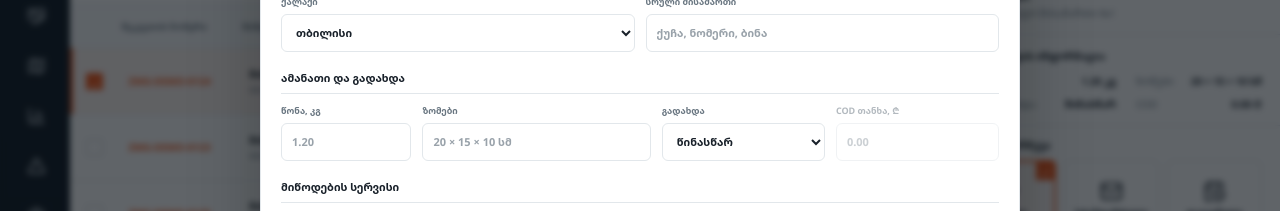
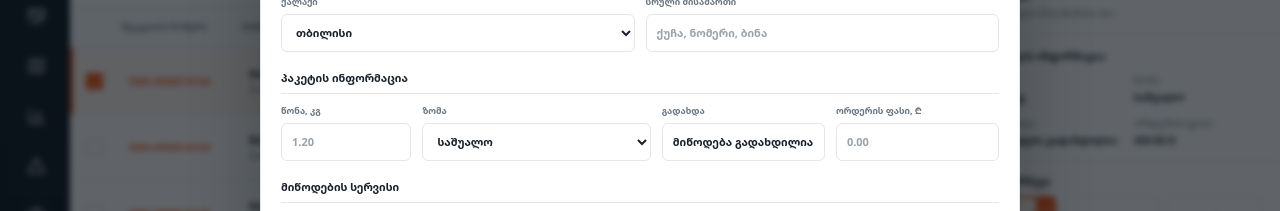
Before and after one commit to vashadzeeshota-hue/zoommer-delivery-services, a React (Vite) app: page / in a window 1280 px wide. Both pictures are taken after a click on the button "ორდერის დამატება". Shown: the part 292-503 px from the top of the page. Built offline with nearby package versions, Linux system fonts and the light colour scheme; no server answers.

Commit message:
feat: update package information fields

```diff
--- a/src/App.jsx
+++ b/src/App.jsx
@@ -56,6 +56,12 @@ function currentTbilisiTime(date = new Date()) {
     hourCycle: "h23",
   }).format(date);
 }
+
+const packageSizeLabels = {
+  small: "პატარა",
+  medium: "საშუალო",
+  large: "დიდი",
+};
 
 export default function App() {
   const [route, setRoute] = useState(readRoute);
@@ -273,9 +279,10 @@ export default function App() {
         status: "new",
         time,
         weight: `${Number(input.weightKg).toFixed(2)} კგ`,
-        size: input.dimensionsText,
-        payment: input.paymentMethod === "cod" ? "COD" : "წინასწარ",
-        cod: `${Number(input.codAmount || 0).toFixed(2)} ₾`,
+        sizeCode: input.packageSize,
+        size: packageSizeLabels[input.packageSize],
+        payment: "მიწოდება გადახდილია",
+        orderPrice: `${Number(input.orderPrice).toFixed(2)} ₾`,
         partnerTeam: null,
       };
 
--- a/src/app-data.js
+++ b/src/app-data.js
@@ -11,9 +11,10 @@ export const seedOrders = [
     status: "new",
     time: "10:41",
     weight: "1.20 კგ",
-    size: "20 × 15 × 10 სმ",
-    payment: "წინასწარ",
-    cod: "0.00 ₾",
+    sizeCode: "medium",
+    size: "საშუალო",
+    payment: "მიწოდება გადახდილია",
+    orderPrice: "499.00 ₾",
   },
   {
     id: "ZMG-DEMO-0123",
@@ -27,9 +28,10 @@ export const seedOrders = [
     status: "new",
     time: "10:42",
     weight: "0.80 კგ",
-    size: "18 × 12 × 8 სმ",
-    payment: "COD",
-    cod: "149.00 ₾",
+    sizeCode: "small",
+    size: "პატარა",
+    payment: "მიწოდება გადახდილია",
+    orderPrice: "149.00 ₾",
   },
   {
     id: "ZMG-DEMO-0125",
@@ -46,9 +48,10 @@ export const seedOrders = [
     status: "assigned",
     time: "10:39",
     weight: "2.40 კგ",
-    size: "30 × 22 × 12 სმ",
-    payment: "წინასწარ",
-    cod: "0.00 ₾",
+    sizeCode: "medium",
+    size: "საშუალო",
+    payment: "მიწოდება გადახდილია",
+    orderPrice: "899.00 ₾",
   },
   {
     id: "ZMG-DEMO-0126",
@@ -62,9 +65,10 @@ export const seedOrders = [
     status: "completed",
     time: "10:38",
     weight: "1.10 კგ",
-    size: "22 × 16 × 9 სმ",
-    payment: "წინასწარ",
-    cod: "0.00 ₾",
+    sizeCode: "medium",
+    size: "საშუალო",
+    payment: "მიწოდება გადახდილია",
+    orderPrice: "699.00 ₾",
   },
   {
     id: "ZMG-DEMO-0127",
@@ -78,9 +82,10 @@ export const seedOrders = [
     status: "exception",
     time: "16:37",
     weight: "0.55 კგ",
-    size: "16 × 10 × 7 სმ",
-    payment: "COD",
-    cod: "89.00 ₾",
+    sizeCode: "small",
+    size: "პატარა",
+    payment: "მიწოდება გადახდილია",
+    orderPrice: "89.00 ₾",
   },
   {
     id: "ZMG-DEMO-0128",
@@ -97,9 +102,10 @@ export const seedOrders = [
     status: "new",
     time: "10:36",
     weight: "3.20 კგ",
-    size: "38 × 26 × 15 სმ",
-    payment: "წინასწარ",
-    cod: "0.00 ₾",
+    sizeCode: "large",
+    size: "დიდი",
+    payment: "მიწოდება გადახდილია",
+    orderPrice: "1299.00 ₾",
   },
   {
     id: "ZMG-DEMO-0129",
@@ -113,9 +119,10 @@ export const seedOrders = [
     status: "assigned",
     time: "10:35",
     weight: "0.95 კგ",
-    size: "20 × 14 × 8 სმ",
-    payment: "COD",
-    cod: "219.00 ₾",
+    sizeCode: "small",
+    size: "პატარა",
+    payment: "მიწოდება გადახდილია",
+    orderPrice: "219.00 ₾",
   },
   {
     id: "ZMG-DEMO-0130",
@@ -129,9 +136,10 @@ export const seedOrders = [
     status: "transit",
     time: "16:34",
     weight: "1.85 კგ",
-    size: "28 × 19 × 10 სმ",
-    payment: "წინასწარ",
-    cod: "0.00 ₾",
+    sizeCode: "medium",
+    size: "საშუალო",
+    payment: "მიწოდება გადახდილია",
+    orderPrice: "749.00 ₾",
   },
   {
     id: "ZMG-DEMO-0131",
@@ -145,9 +153,10 @@ export const seedOrders = [
     status: "new",
     time: "10:33",
     weight: "0.70 კგ",
-    size: "17 × 11 × 8 სმ",
-    payment: "წინასწარ",
-    cod: "0.00 ₾",
+    sizeCode: "small",
+    size: "პატარა",
+    payment: "მიწოდება გადახდილია",
+    orderPrice: "329.00 ₾",
   },
 ];
 
--- a/src/app.css
+++ b/src/app.css
@@ -1010,17 +1010,21 @@ td small {
 
 .package-grid {
   display: grid;
-  gap: 6px 20px;
+  gap: 10px 16px;
   grid-template-columns: 1fr 1fr;
 }
 
 .package-grid span {
   display: flex;
-  justify-content: space-between;
+  align-items: flex-start;
+  flex-direction: column;
+  gap: 3px;
+  line-height: 1.35;
 }
 
 .package-grid b {
   color: var(--text);
+  overflow-wrap: anywhere;
 }
 
 .service-choice {
--- a/src/components/ManualOrderModal.jsx
+++ b/src/components/ManualOrderModal.jsx
@@ -43,9 +43,8 @@ function initialForm() {
     city: "თბილისი",
     address: "",
     weightKg: "",
-    dimensionsText: "",
-    paymentMethod: "prepaid",
-    codAmount: "",
+    packageSize: "medium",
+    orderPrice: "",
     service: "fast",
     providerCode: "quickshipper",
     scheduledDate: tomorrow(),
@@ -111,8 +110,8 @@ export function ManualOrderModal({ open, onClose, onSubmit }) {
       return;
     }
 
-    if (form.paymentMethod === "cod" && Number(form.codAmount) <= 0) {
-      setError("COD შეკვეთისთვის მიუთითეთ გადასახდელი თანხა.");
+    if (!Number.isFinite(Number(form.orderPrice)) || Number(form.orderPrice) < 0) {
+      setError("მიუთითეთ ორდერის სწორი ფასი.");
       return;
     }
 
@@ -120,7 +119,9 @@ export function ManualOrderModal({ open, onClose, onSubmit }) {
     const created = await onSubmit({
       ...form,
       weightKg: Number(form.weightKg),
-      codAmount: form.paymentMethod === "cod" ? Number(form.codAmount) : 0,
+      orderPrice: Number(form.orderPrice),
+      paymentMethod: "prepaid",
+      codAmount: 0,
     });
     setSubmitting(false);
 
@@ -191,26 +192,27 @@ export function ManualOrderModal({ open, onClose, onSubmit }) {
           </fieldset>
 
           <fieldset>
-            <legend>ამანათი და გადახდა</legend>
+            <legend>პაკეტის ინფორმაცია</legend>
             <div className="form-grid package-fields">
               <label>
                 წონა, კგ
                 <input required type="number" min="0.01" max="1000" step="0.01" value={form.weightKg} onInput={(event) => update("weightKg", event.currentTarget.value)} placeholder="1.20" data-testid="manual-weight" />
               </label>
               <label>
-                ზომები
-                <input required value={form.dimensionsText} onInput={(event) => update("dimensionsText", event.currentTarget.value)} placeholder="20 × 15 × 10 სმ" data-testid="manual-size" />
+                ზომა
+                <select value={form.packageSize} onChange={(event) => update("packageSize", event.target.value)} data-testid="manual-size">
+                  <option value="small">პატარა</option>
+                  <option value="medium">საშუალო</option>
+                  <option value="large">დიდი</option>
+                </select>
               </label>
               <label>
                 გადახდა
-                <select value={form.paymentMethod} onChange={(event) => update("paymentMethod", event.target.value)} data-testid="manual-payment">
-                  <option value="prepaid">წინასწარ</option>
-                  <option value="cod">COD</option>
-                </select>
+                <input value="მიწოდება გადახდილია" readOnly aria-readonly="true" data-testid="manual-payment" />
               </label>
-              <label className={form.paymentMethod === "cod" ? "" : "field-disabled"}>
-                COD თანხა, ₾
-                <input required={form.paymentMethod === "cod"} disabled={form.paymentMethod !== "cod"} type="number" min="0.01" step="0.01" value={form.codAmount} onInput={(event) => update("codAmount", event.currentTarget.value)} placeholder="0.00" data-testid="manual-cod" />
+              <label>
+                ორდერის ფასი, ₾
+                <input required type="number" min="0" step="0.01" value={form.orderPrice} onInput={(event) => update("orderPrice", event.currentTarget.value)} placeholder="0.00" data-testid="manual-order-price" />
               </label>
             </div>
           </fieldset>
--- a/src/pages/DashboardPages.jsx
+++ b/src/pages/DashboardPages.jsx
@@ -84,7 +84,7 @@ function printShippingLabel(shipment, order, onAction) {
 
   const packageInfo = printDocument.createElement("section");
   packageInfo.textContent = order
-    ? `${order.weight} • ${order.size} • ${order.payment} • COD ${order.cod}`
+    ? `${order.weight} • ${order.size} • ${order.payment} • ორდერის ფასი ${order.orderPrice}`
     : `სერვისი: ${shipment.service}`;
 
   const tracking = printDocument.createElement("div");
@@ -101,10 +101,10 @@ function printShippingLabel(shipment, order, onAction) {
 }
 
 function downloadOrdersCsv(orders, onAction) {
-  const columns = ["order_id", "recipient", "phone", "city", "address", "service", "status", "source"];
+  const columns = ["order_id", "recipient", "phone", "city", "address", "package_size", "order_price", "payment", "service", "status", "source"];
   const escape = (value) => `"${String(value ?? "").replaceAll('"', '""')}"`;
   const rows = orders.map((order) =>
-    [order.id, order.customer, order.phone, order.city, order.address, order.service, order.status, order.source || "zoommer.ge"]
+    [order.id, order.customer, order.phone, order.city, order.address, order.size, order.orderPrice, order.payment, order.service, order.status, order.source || "zoommer.ge"]
       .map(escape)
       .join(","),
   );
@@ -235,7 +235,7 @@ function LabelPreviewModal({ shipment, order, onClose, onPrint }) {
         <div className="shipping-label-preview">
           <header><strong>ZOOMMER DELIVERY</strong><span>{shipment.carrierName}</span></header>
           <section><strong>{order?.customer || "მიმღები"}</strong><p>{order ? `${order.phone} • ${order.city}, ${order.address}` : shipment.orderId}</p></section>
-          <section><p>{order ? `${order.weight} • ${order.size} • ${order.payment} • COD ${order.cod}` : `სერვისი: ${shipment.service}`}</p></section>
+          <section><p>{order ? `${order.weight} • ${order.size} • ${order.payment} • ორდერის ფასი ${order.orderPrice}` : `სერვისი: ${shipment.service}`}</p></section>
           <div className="label-barcode" />
           <b>{shipment.trackingCode}</b>
         </div>
--- a/src/pages/OrdersWorkspace.jsx
+++ b/src/pages/OrdersWorkspace.jsx
@@ -354,9 +354,9 @@ export function OrdersWorkspace({
         <Info icon={Box} title="პაკეტის ინფორმაცია">
           <div className="package-grid">
             <span>წონა <b>{selected.weight}</b></span>
-            <span>ზომები <b>{selected.size}</b></span>
+            <span>ზომა <b>{selected.size}</b></span>
             <span>გადახდა <b>{selected.payment}</b></span>
-            <span>COD <b>{selected.cod}</b></span>
+            <span>ორდერის ფასი <b>{selected.orderPrice}</b></span>
           </div>
         </Info>
 
```
Also changed, not shown: api/orders.js (+32 -16 lines), api/v1/dashboard.js (+20 -3 lines), 1 other file (tests, documents, lock files or other folders).
